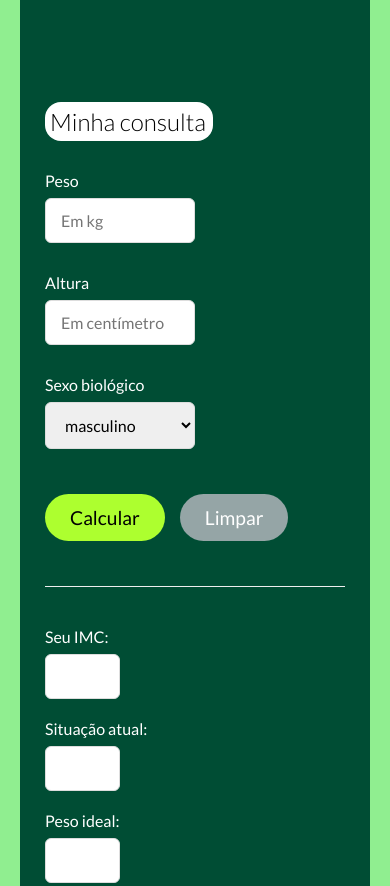
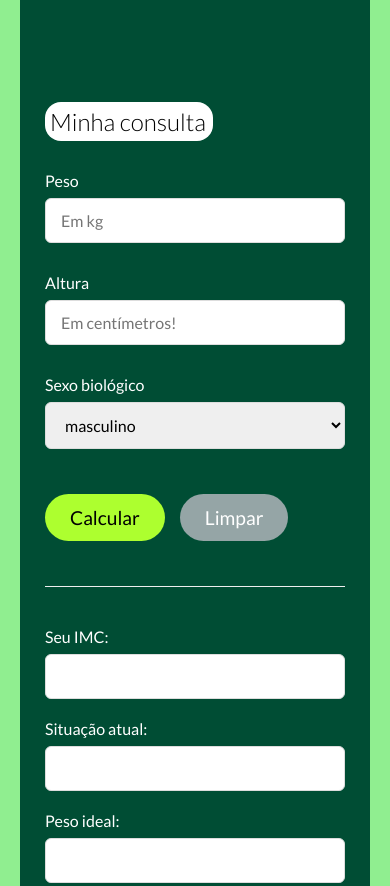
Before and after one commit to takaktus/MeuIMC, a plain HTML site: page index.html in a window 390 px wide. Shown: the part 1546-2432 px from the top of the page. Drawn offline with Linux system fonts and the light colour scheme; a web font is replaced by a local one.

Commit message:
Ajuste CSS

```diff
--- a/style.css
+++ b/style.css
@@ -245,4 +245,8 @@ body {
         height: auto;
     }
 
+    .form-group, .form-input[readonly] {
+        width: 100%;
+    }
+
 }
```
